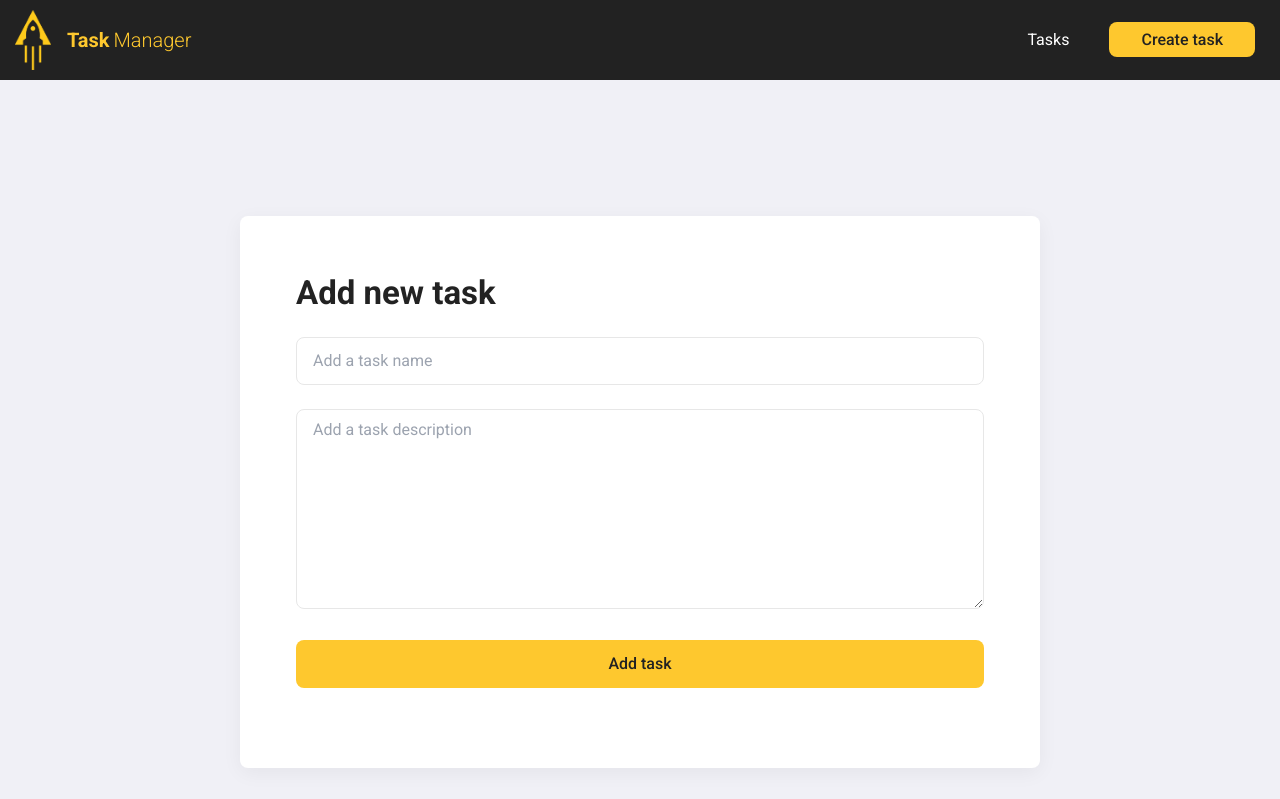
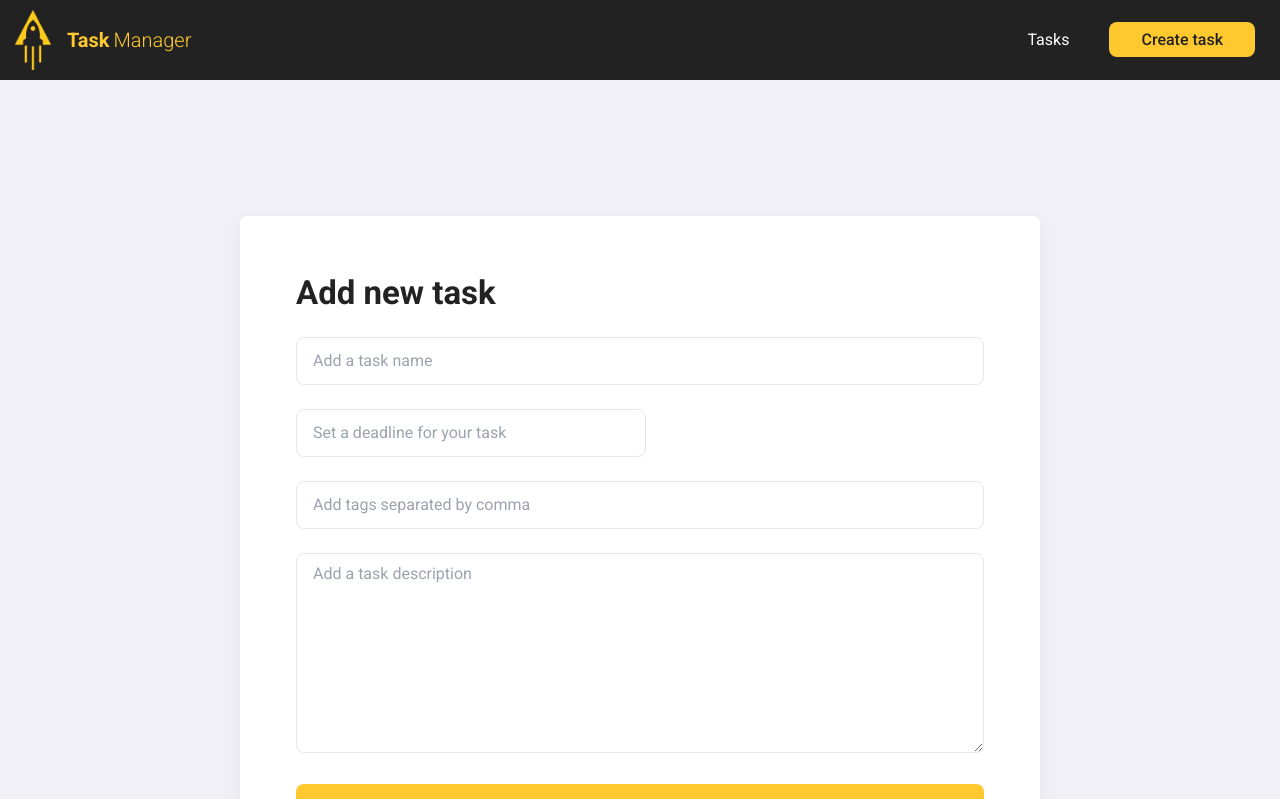
Before and after one commit to mslusarcik/react-task-manager, a React (Create React App) app: page /react-task-manager/task/create in a window 1280 px wide. Shown: the top 799 px of the page. Built offline with nearby package versions, Linux system fonts and the light colour scheme.

Commit message:
Date picker and tags feature added

```diff
--- a/src/pages/CreateTask.js
+++ b/src/pages/CreateTask.js
@@ -1,5 +1,9 @@
 // Import scss
 import './CreateTask.scss';
+
+// Import external components
+import DatePicker from 'react-datepicker';
+import 'react-datepicker/dist/react-datepicker-cssmodules.css';
 
 // Import contexts
 import { homePathContext } from '../context/HomePathContext';
@@ -19,6 +23,8 @@ const CreateTask = () => {
   // Input states
   const [nameInput, setNameInput] = useState('');
   const [descInput, setDescInput] = useState('');
+  const [deadlineDate, setDeadlineDate] = useState();
+  const [tags, setTags] = useState('');
   // Redirect
   const navigate = useNavigate();
 
@@ -26,10 +32,18 @@ const CreateTask = () => {
   const createNewTask = (e) => {
     e.preventDefault();
 
+    const splitTags = (tags) => {
+      const tagsArray = tags.split(',');
+      return tagsArray;
+    };
+
     const updatedData = {
       id: Date.now(),
+      created: Date.now(),
+      deadline: deadlineDate.getTime(),
       name: nameInput,
       description: descInput,
+      tags: splitTags(tags),
       isCompleted: false,
     };
 
@@ -60,6 +74,25 @@ const CreateTask = () => {
           />
         </div>
         <div className='form-group'>
+          <DatePicker
+            selected={deadlineDate}
+            onChange={(date) => setDeadlineDate(date)}
+            placeholderText='Set a deadline for your task'
+            dateFormat={'dd. MM. y'}
+          />
+        </div>
+        <div className='form-group'>
+          <input
+            name='taskTags'
+            type='text'
+            onChange={(e) => {
+              setTags(e.target.value);
+            }}
+            value={tags}
+            placeholder='Add tags separated by comma'
+          />
+        </div>
+        <div className='form-group'>
           <textarea
             name='taskDescription'
             onChange={(e) => {
--- a/src/pages/CreateTask.scss
+++ b/src/pages/CreateTask.scss
@@ -1,8 +1,10 @@
 @import '../variables.scss';
+@import 'react-datepicker/dist/react-datepicker.css';
 
 main > .inner-content {
   @media (min-width: $breakpoint-lg) {
-    padding-top: 136px
+    padding-top: 136px;
+    padding-bottom: 136px
   }
 }
 
```
